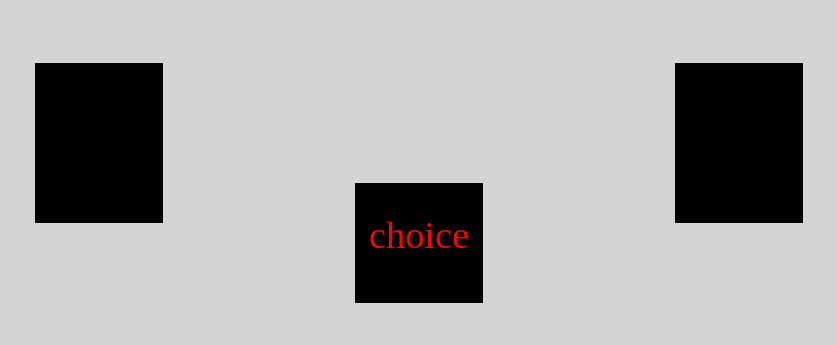
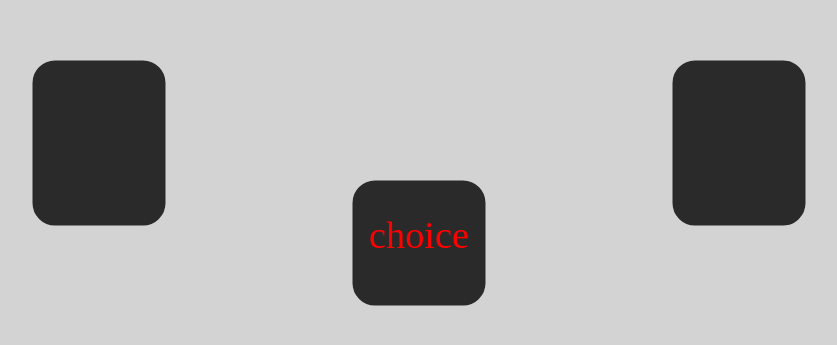
Before and after one commit to dominik-lenda/decisions-from-experience, a plain HTML site: page index.html in a window 1280 px wide. Shown: the part 225-570 px from the top of the page, without its empty margins (229-1066 px from the left). Drawn offline with Linux system fonts and the light colour scheme; some packages are replaced by stand-ins of ours.

Commit message:
add opacity and rounded corners

```diff
--- a/index.html
+++ b/index.html
@@ -11,17 +11,17 @@
     <svg  width="100%" height="100%" class="problem_set" preserveAspectRatio="xMidYMid meet" >
 
       <g class="option_l" onclick="showAndHide(document.getElementById('outcome_l'))">
-      <rect x=20% y=35% width="10%" height="20%"/>
+      <rect x=20% y=35% width="10%" height="20%" rx="20" ry="20" style="fill:black;stroke:black;stroke-width:5;opacity:0.8" />
       <text x=25% y=48% dominant-baseline="middle" text-anchor="middle" fill="red" id="outcome_l">0</text>
       </g>
 
       <g class="option_r" onclick="showAndHide(document.getElementById('outcome_r'))">
-      <rect  x=70% y=35% width="10%" height="20%"/>
+      <rect  x=70% y=35% width="10%" height="20%" rx="20" ry="20" style="fill:black;stroke:black;stroke-width:5;opacity:0.8" />
       <text x="75%" y="48%" fill="red" dominant-baseline="middle" text-anchor="middle" id="outcome_r">4</text>
       </g>
 
       <g class="choice">
-      <rect x=45% y=50% width="10%" height="15%" />
+      <rect x=45% y=50% width="10%" height="15%"  rx="20" ry="20" style="fill:black;stroke:black;stroke-width:5;opacity:0.8" />
       <text x="50%" y="57%" fill="red" dominant-baseline="middle" text-anchor="middle">choice</text>
       </g>
 
```
